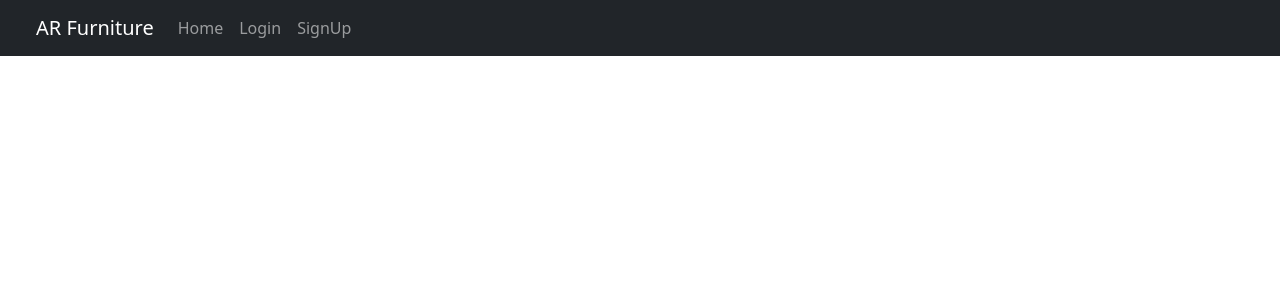
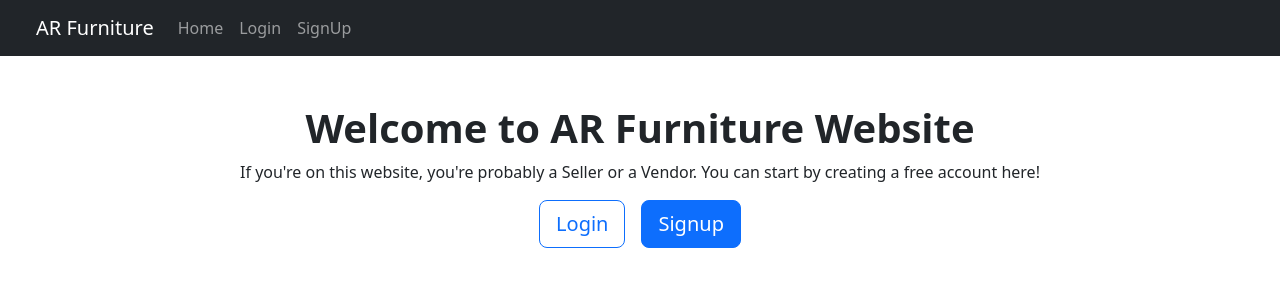
Before and after one commit to abdullahpichoo/AR-Furniture-React-Firebase, a React (Vite) app: page / in a window 1280 px wide. Shown: the top 300 px of the page. Built offline with nearby package versions, Linux system fonts and the light colour scheme; no server answers.

Commit message:
Added Root Path

```diff
--- a/src/App.jsx
+++ b/src/App.jsx
@@ -23,6 +23,7 @@ function App() {
         <Navbar />
         <div className="container mt-5">
           <Routes>
+            <Route index element={<Home />} />
             <Route path="/home" element={<Home />} />
             <Route path="/assets" element={<Assets />} />
             <Route path="/assets/new" element={<New />} />
```
